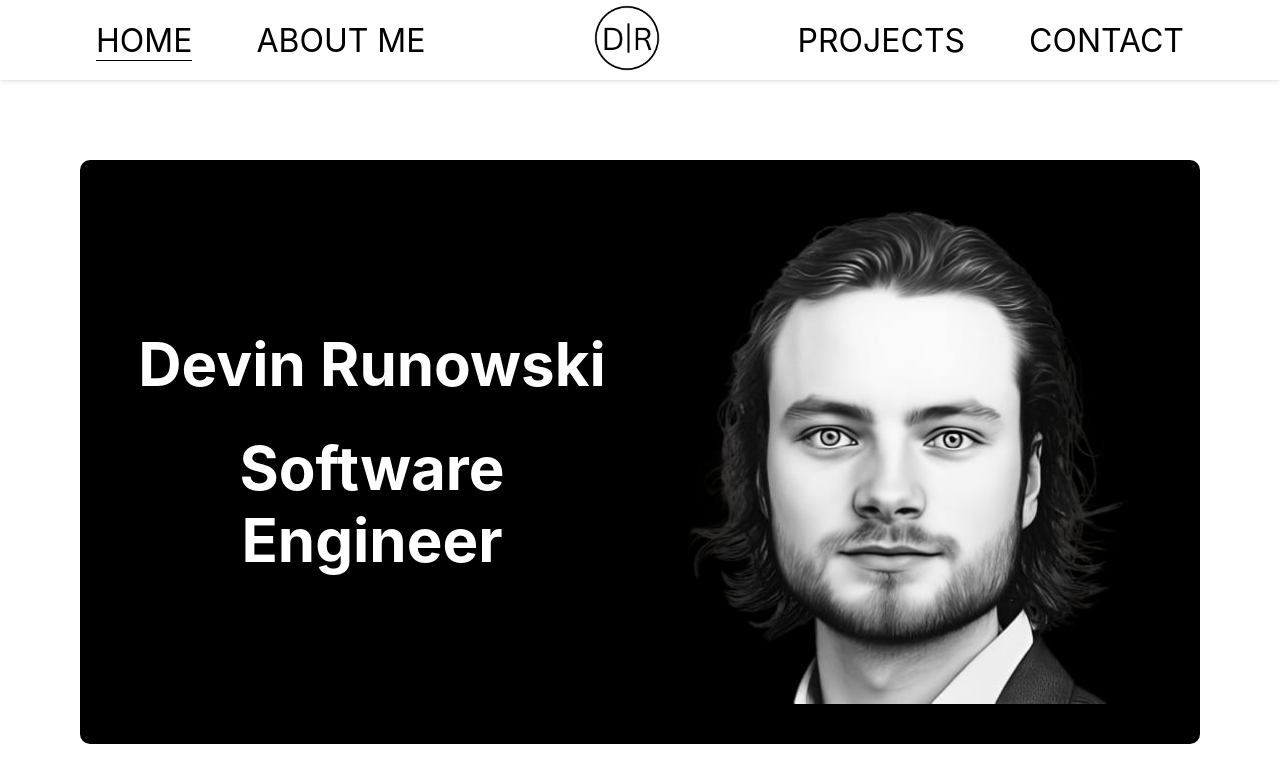
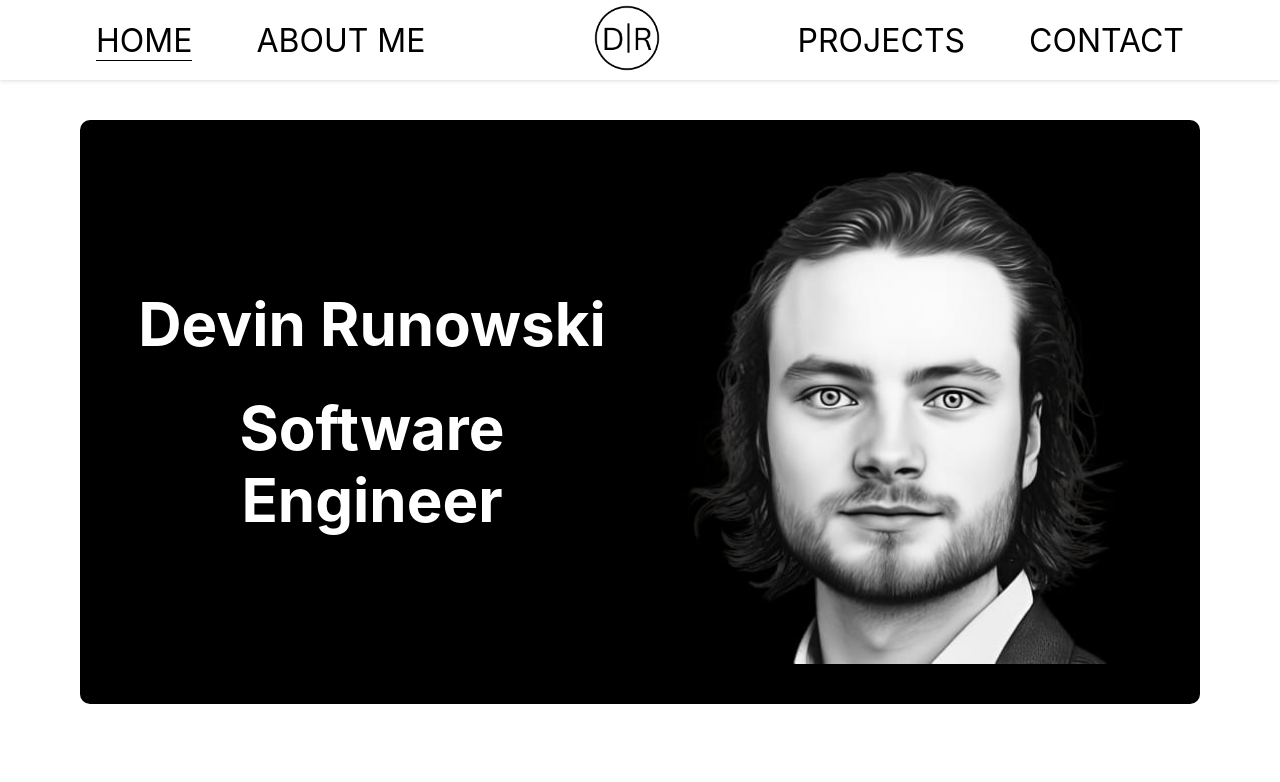
Before and after one commit to Runowo96/devinrunowski-frontend, a React (Create React App) app: page / in a window 1280 px wide. Shown: the top 782 px of the page. Built offline with nearby package versions, Linux system fonts and the light colour scheme.

Commit message:
redused top and bottom margin

```diff
--- a/src/Components/Hero/Hero.scss
+++ b/src/Components/Hero/Hero.scss
@@ -21,6 +21,8 @@
     @include desktop{
         padding: calc($padding-desktop-sides/2);
         margin: $padding-desktop-sides;
+        margin-top: calc($padding-desktop-sides/2);
+        margin-bottom: calc($padding-desktop-sides/2);
         font-size: 2.5rem;
         gap: 2rem;
         flex-direction: row;
```
